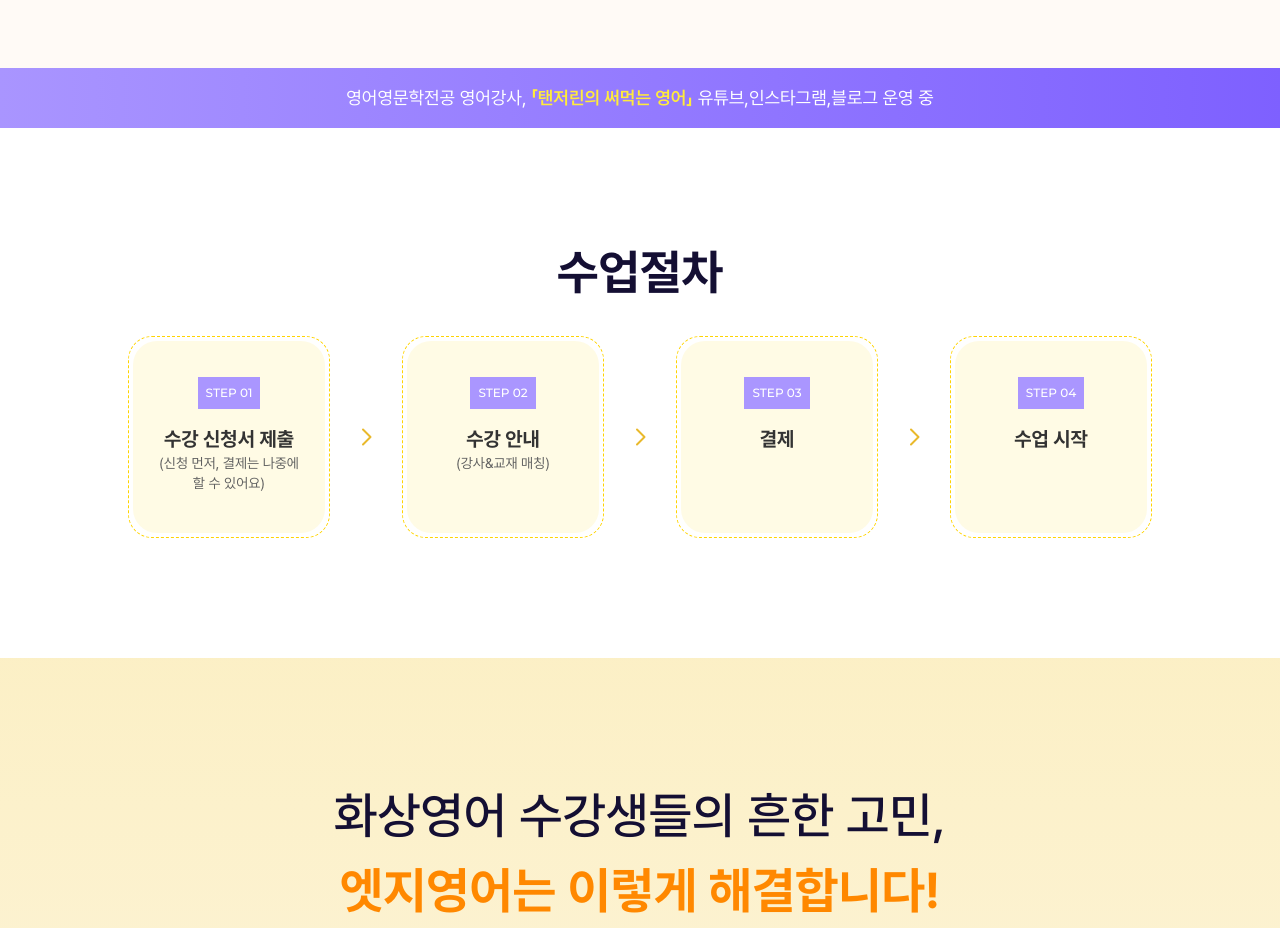
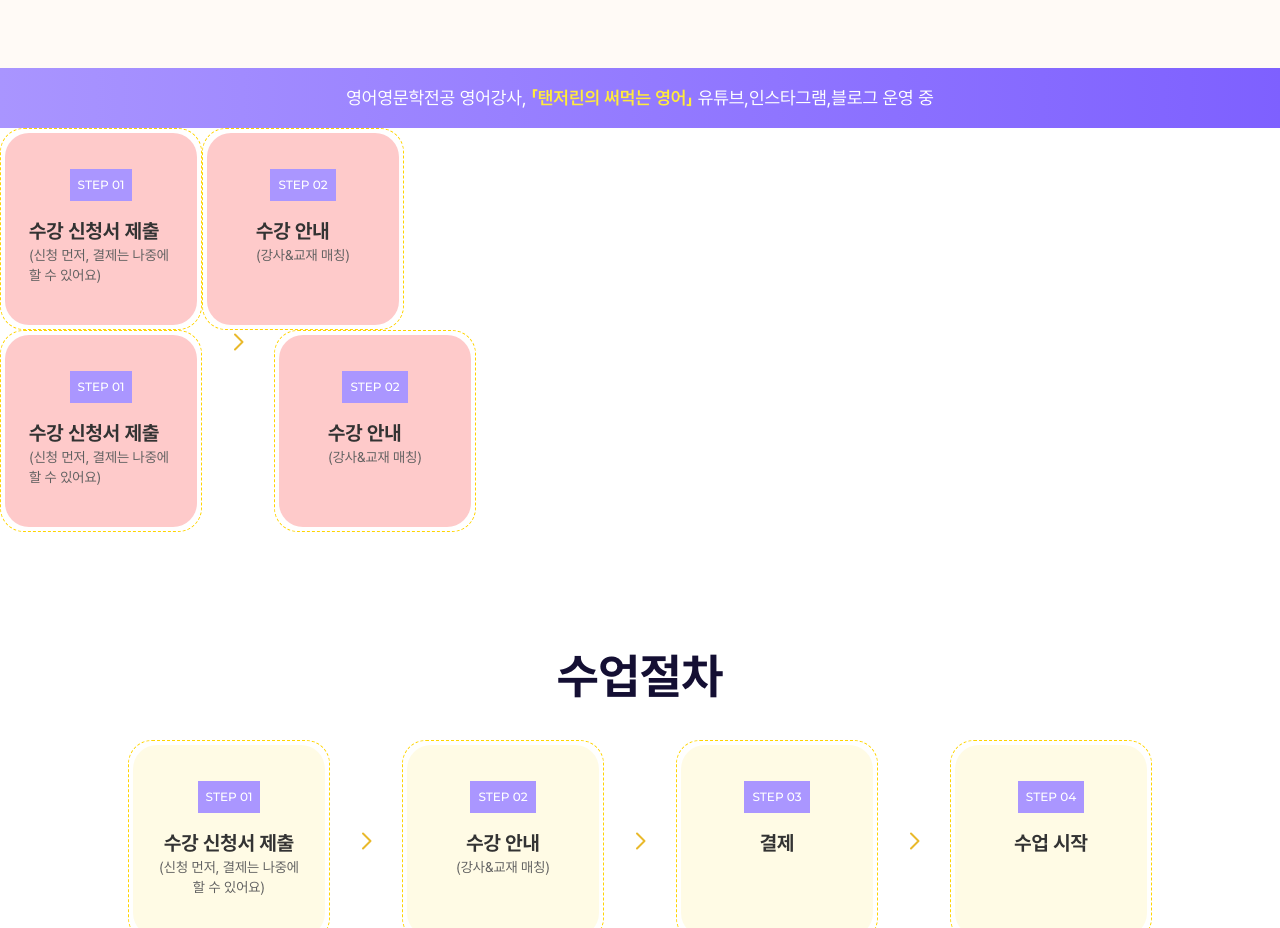
Before and after one commit to gandy818/edge-english, a Next.js app: page / in a window 1280 px wide. Shown: the part 1780-2708 px from the top of the page. Built offline with nearby package versions, Linux system fonts and the light colour scheme.

Commit message:
test:수업절차 테블릿ver 테스트

```diff
--- a/src/app/page.tsx
+++ b/src/app/page.tsx
@@ -200,6 +200,85 @@ export default function Home() {
           </button>
         </div>
       </div>
+
+      {/* test */}
+      <div className="flex">
+        <div className="w-fit rounded-3xl border border-dashed border-edge-yellow p-1">
+          <div className="flex-center aspect-square h-48 flex-col gap-4 rounded-3xl bg-red-200 p-6 max-lg:h-40 max-lg:p-2 max-md:h-33 max-md:p-4">
+            <span className="badge border-none bg-[#AA96FF] p-2 font-montserrat text-xs font-medium text-white">
+              STEP 01
+            </span>
+            <div>
+              <p className="text-xl font-bold max-lg:tracking-[-0.8px] max-md:text-base">
+                수강 신청서 제출
+              </p>
+              <p className="h-11 text-sm text-edge-gray max-md:text-xs">
+                (신청 먼저, 결제는 나중에 할 수 있어요)
+              </p>
+            </div>
+          </div>
+        </div>
+
+        {/* step 02 */}
+        <div className="w-fit rounded-3xl border border-dashed border-edge-yellow p-1">
+          <div className="flex-center aspect-square h-48 flex-col gap-4 rounded-3xl bg-red-200 p-6 max-lg:h-40 max-lg:p-2 max-md:h-33 max-md:p-4">
+            <span className="badge border-none bg-[#AA96FF] p-2 font-montserrat text-xs font-medium text-white">
+              STEP 02
+            </span>
+            <div>
+              <p className="text-xl font-bold max-md:text-base">수강 안내</p>
+              <p className="h-11 text-sm text-edge-gray max-md:text-xs">
+                (강사&교재 매칭)
+              </p>
+            </div>
+          </div>
+        </div>
+      </div>
+
+      {/* === */}
+      <div className="flex">
+        <div className="w-fit rounded-3xl border border-dashed border-edge-yellow p-1">
+          <div className="flex-center aspect-square h-48 flex-col gap-4 rounded-3xl bg-red-200 p-6 max-lg:h-40 max-lg:p-2 max-md:h-33 max-md:p-4">
+            <span className="badge border-none bg-[#AA96FF] p-2 font-montserrat text-xs font-medium text-white">
+              STEP 01
+            </span>
+            <div>
+              <p className="text-xl font-bold max-lg:tracking-[-0.8px] max-md:text-base">
+                수강 신청서 제출
+              </p>
+              <p className="h-11 text-sm text-edge-gray max-md:text-xs">
+                (신청 먼저, 결제는 나중에 할 수 있어요)
+              </p>
+            </div>
+          </div>
+        </div>
+
+        {/* arrow */}
+        <div className="px-6 max-lg:px-1 max-md:hidden">
+          <Image
+            src={'/icons/main/yellow-right-arrow.svg'}
+            width={24}
+            height={24}
+            alt="yellow-right-arrow.svg"
+          />
+        </div>
+
+        {/* step 02 */}
+        <div className="w-fit rounded-3xl border border-dashed border-edge-yellow p-1">
+          <div className="flex-center aspect-square h-48 flex-col gap-4 rounded-3xl bg-red-200 p-6 max-lg:h-40 max-lg:p-2 max-md:h-33 max-md:p-4">
+            <span className="badge border-none bg-[#AA96FF] p-2 font-montserrat text-xs font-medium text-white">
+              STEP 02
+            </span>
+            <div>
+              <p className="text-xl font-bold max-md:text-base">수강 안내</p>
+              <p className="h-11 text-sm text-edge-gray max-md:text-xs">
+                (강사&교재 매칭)
+              </p>
+            </div>
+          </div>
+        </div>
+      </div>
+      {/* test */}
 
       {/* 섹션 3 수업 절차 */}
       <div className="mx-auto my-[120px] w-fit text-center max-md:my-15 max-md:px-4.5">
```
